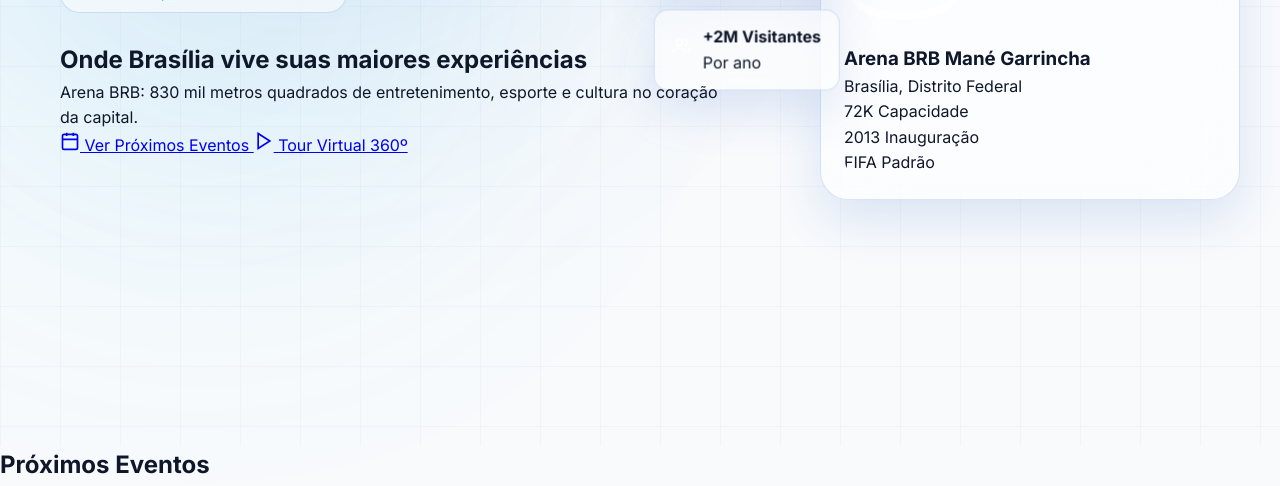
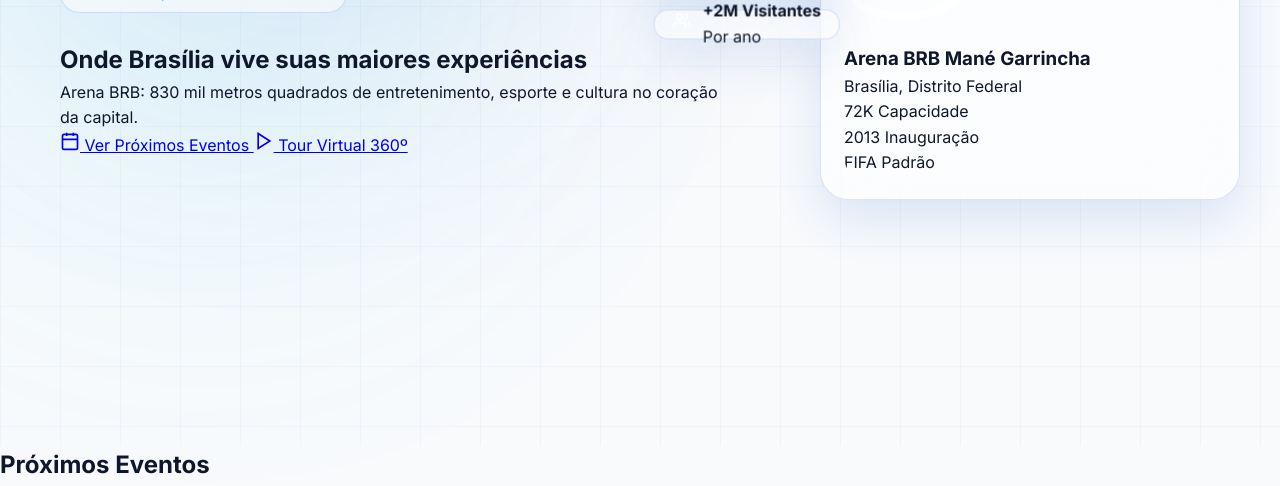
Before and after one commit to rexia-intel-automation/site-arena, a PHP site: page / in a window 1280 px wide. Shown: the part 354-840 px from the top of the page. Run offline with PHP 8.4, Linux system fonts and the light colour scheme.

Commit message:
Update styles.css

```diff
--- a/assets/css/styles.css
+++ b/assets/css/styles.css
@@ -224,7 +224,7 @@ body.light-mode .logo-light { display: block; }
 .float-card-1 { top: 32px; }
 
 .float-card-2 {
-  top: 84px;
+  bottom: 220px;
   animation-delay: 1.8s;
 }
 
```
